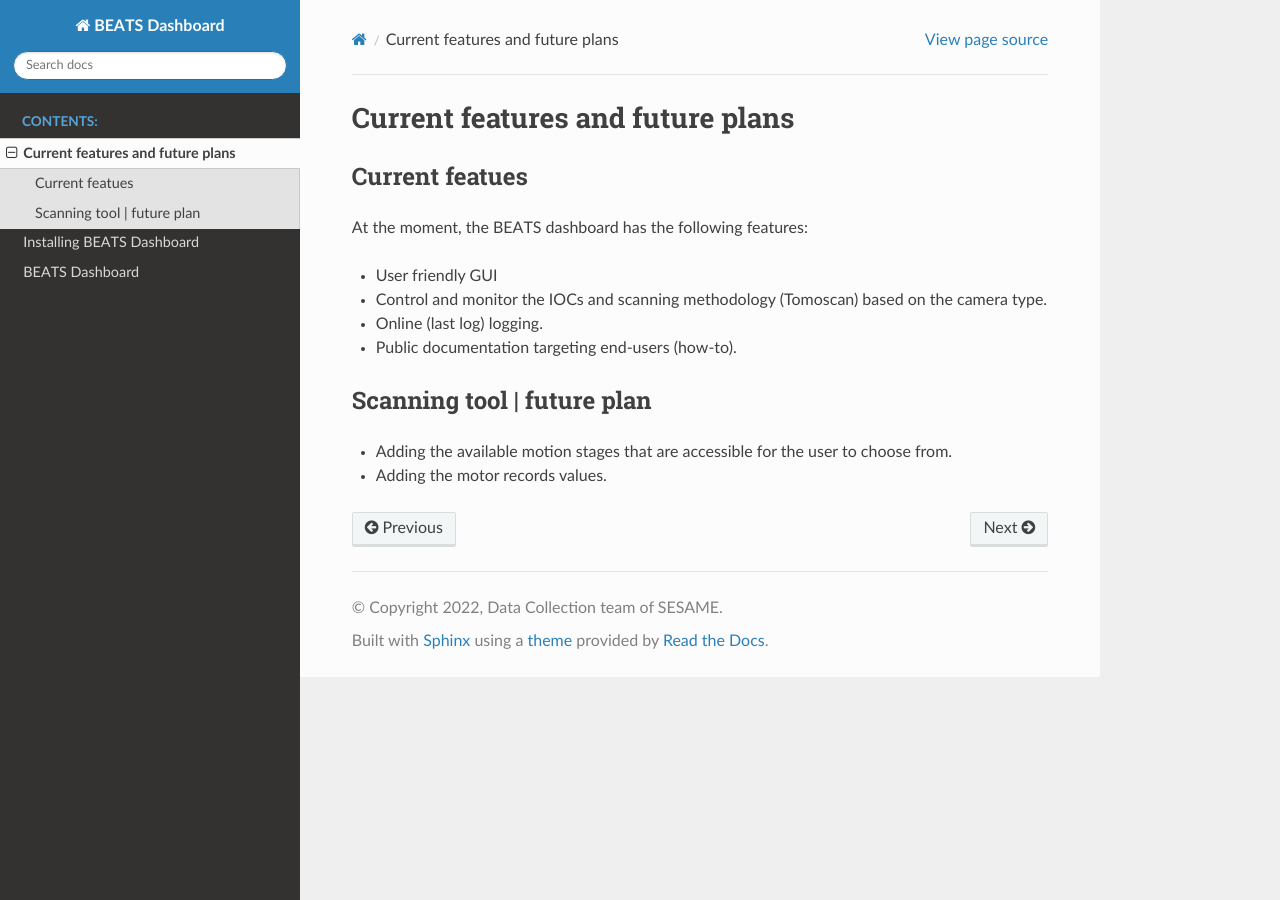
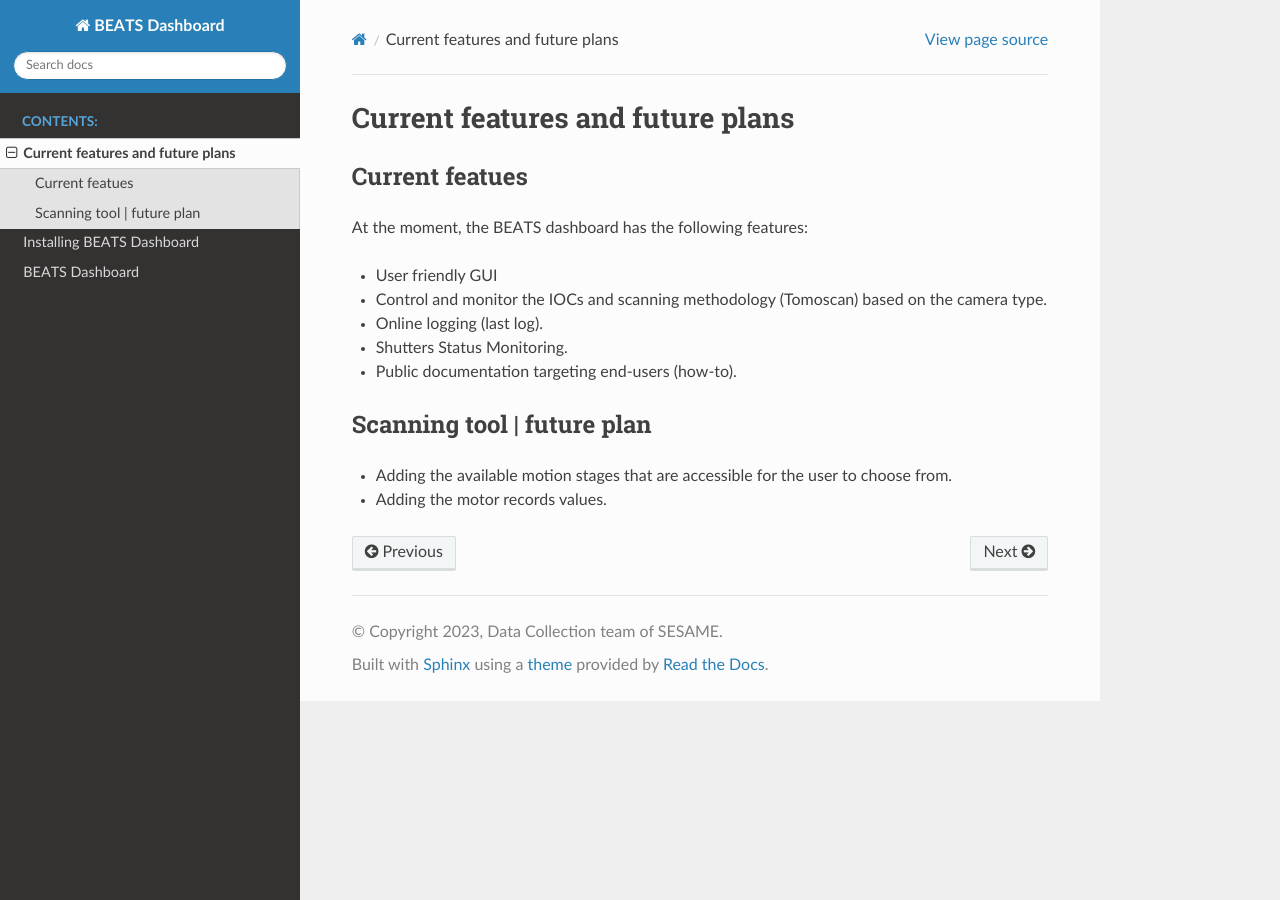
Before and after one commit to SESAME-Synchrotron/BEATS_Dashboard, a Sphinx documentation site: the page built from docs/source/features.rst, in a window 1280 px wide. Built offline with Sphinx 7.4.7 and the Read the Docs theme 2.0.0, drawn with Linux system fonts in a browser that asks for light colours.

```diff
--- a/docs/source/conf.py
+++ b/docs/source/conf.py
@@ -18,7 +18,7 @@
 # -- Project information -----------------------------------------------------
 
 project = 'BEATS Dashboard'
-copyright = '2022, Data Collection team of SESAME'
+copyright = '2023, Data Collection team of SESAME'
 author = 'Data Collection team SESAME'
 
 
--- a/docs/source/features.rst
+++ b/docs/source/features.rst
@@ -7,7 +7,8 @@ At the moment, the BEATS dashboard has the following features:
 
 * User friendly GUI
 * Control and monitor the IOCs and scanning methodology (Tomoscan) based on the camera type.
-* Online (last log) logging.
+* Online logging (last log).
+* Shutters Status Monitoring.
 * Public documentation targeting end-users (how-to).
 
 Scanning tool | future plan
```
Also changed, not shown: docs/source/MainWindow.rst (+17 -6 lines), docs/source/images/BEATS_Dashboard.png, docs/source/images/BEATS_DashboardSections.jpg (deleted), docs/source/images/BEATS_DashboardSections.png (added), docs/source/images/SelectingProcess.png, 6 other files.
